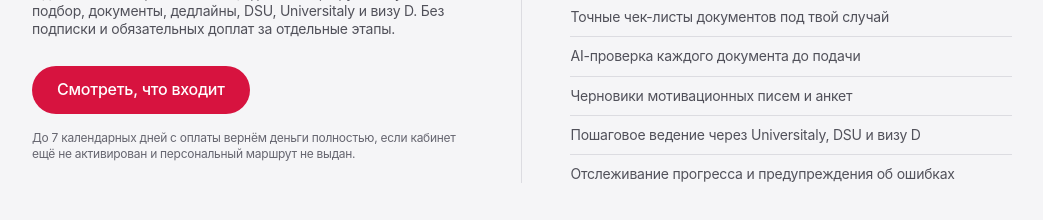
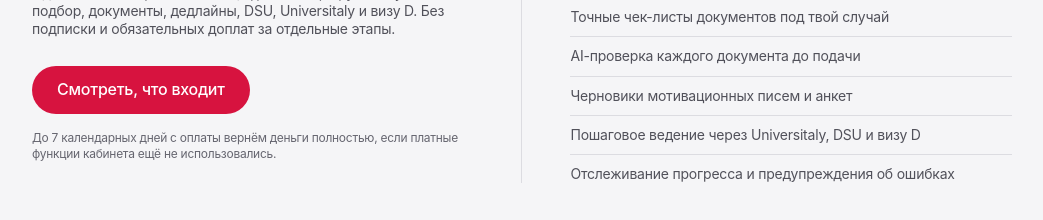
Before and after one commit to bashpayy-hash/iitaly-site, a Next.js app: page / in a window 1280 px wide. Shown: the part 3980-4200 px from the top of the page, without its empty margins (118-1161 px from the left). Built offline with nearby package versions, Linux system fonts and the light colour scheme; no server answers.

Commit message:
copy: keep refund policy meaningful after auto activation

```diff
--- a/src/components/home/PriceBand.tsx
+++ b/src/components/home/PriceBand.tsx
@@ -26,7 +26,7 @@ export function PriceBand() {
           </AppleButtonLink>
           <p className="mt-4 max-w-md text-apple-caption text-cloud-meta">
             До 7 календарных дней с оплаты вернём деньги полностью, если
-            кабинет ещё не активирован и персональный маршрут не выдан.
+            платные функции кабинета ещё не использовались.
           </p>
         </div>
 
```
